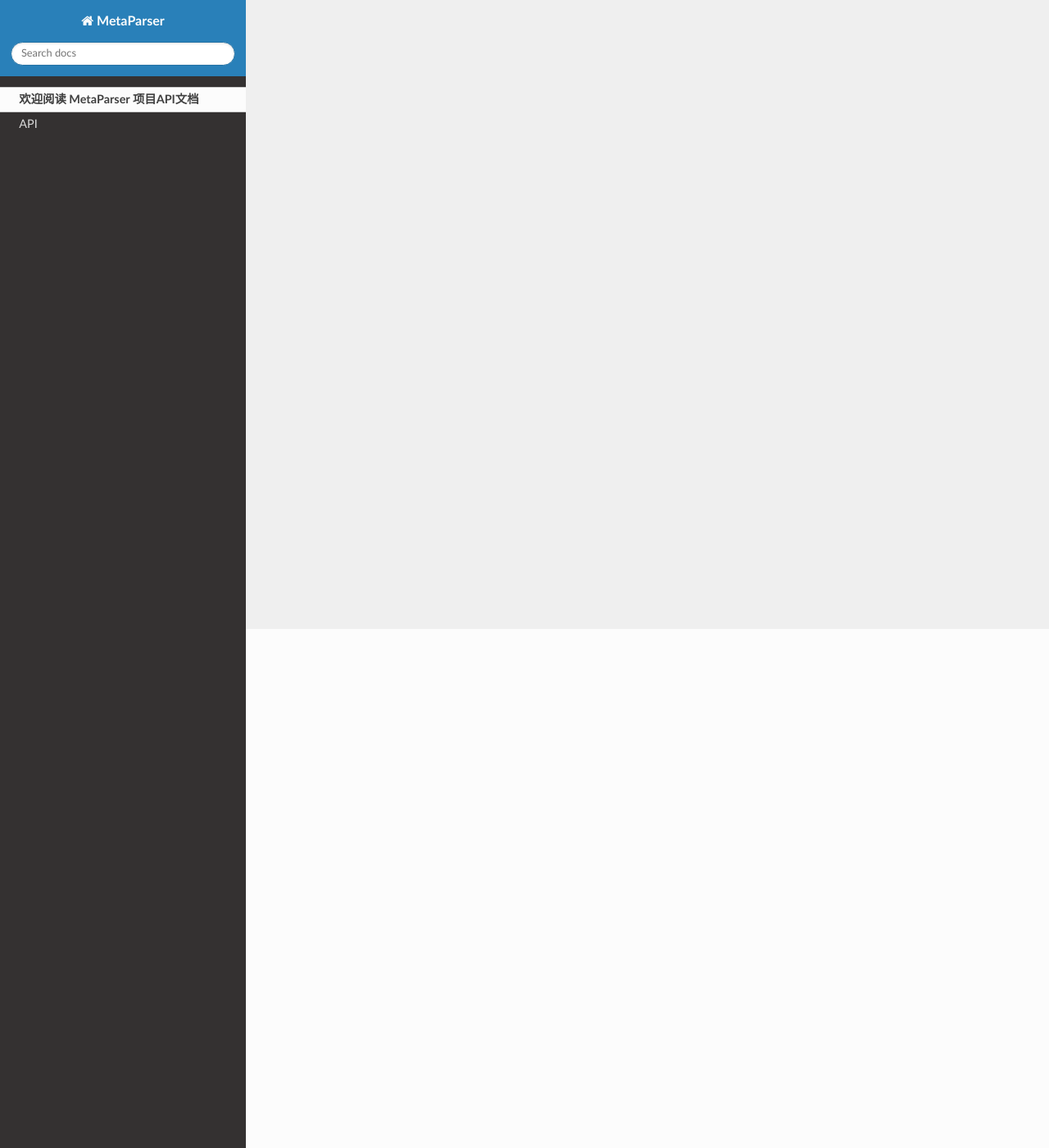
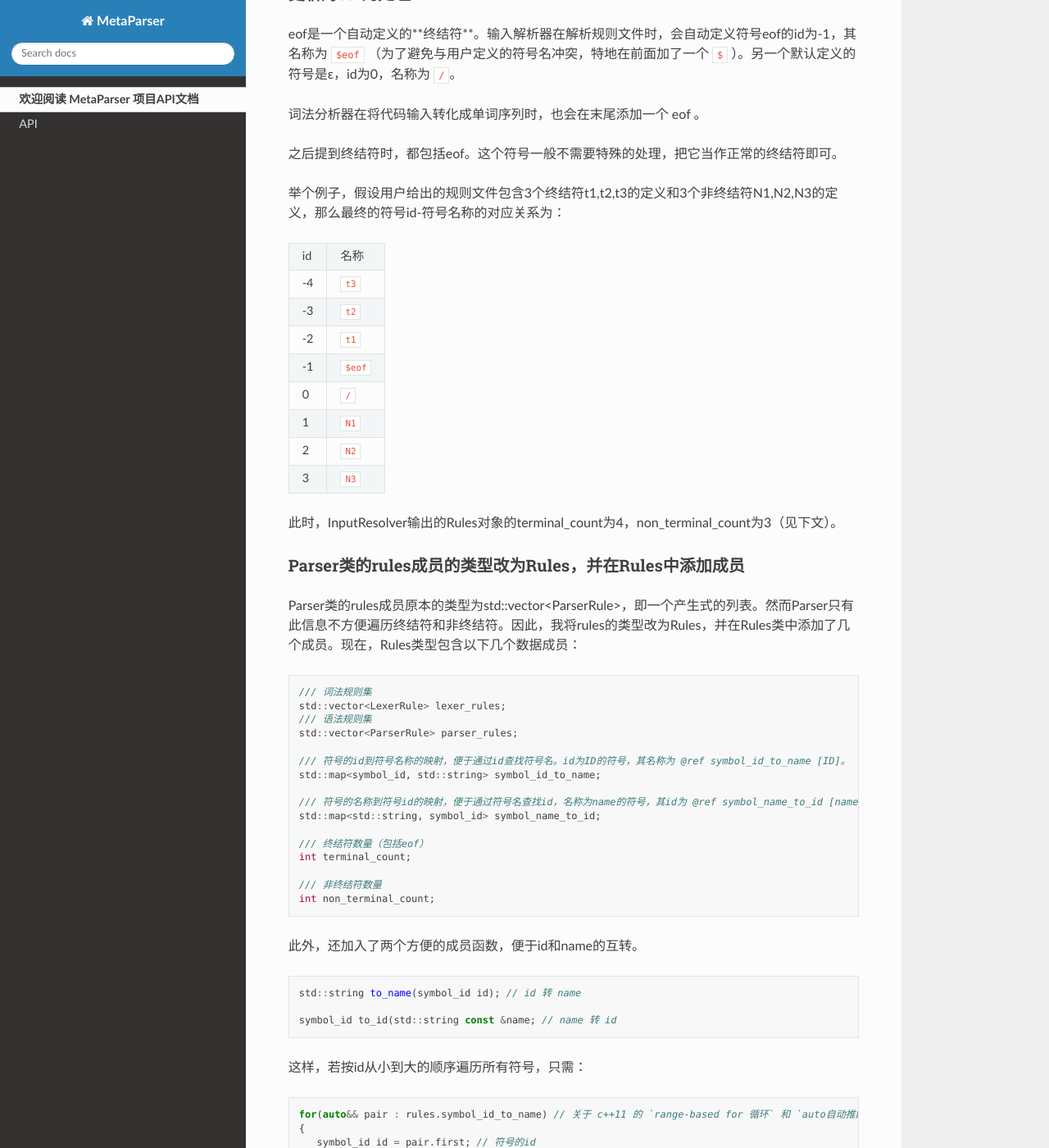
Before and after one commit to Binary-Song/MetaParser, a Sphinx documentation site: the page built from docs/index.rst, in a window 1280 px wide and 1400 px high, scrolled down 633 px. Shown: the whole window at 82% size. Built offline with Sphinx 7.4.7 and the Read the Docs theme 2.0.0, drawn with Linux system fonts in a browser that asks for light colours; some of the changed text lies outside the part shown.

Commit message:
注释和文档更新

```diff
--- a/docs/api/rules.rst
+++ b/docs/api/rules.rst
@@ -13,4 +13,5 @@
 
 id的绝对值越小，表示符号越先被定义。对于终结符EOF， InputFileResolver 会在解析规则文件前，自动定义EOF（“文件结束”）符号。 Lexer 会在词法分析时自动将它加入到单词序列末尾，因此 **-1是EOF的id** 。对于非终结符“起始符号”， InputFileResolver 规定第一条产生式的左部是起始符号，且一个语言至少有一条产生式，因此 **1是起始符号的id** 。
 
+.. Rules:
 .. doxygenfile:: rules.hpp
--- a/docs/index.rst
+++ b/docs/index.rst
@@ -14,3 +14,118 @@
 
    self
    api/index
+
+2021.5.1 更新日志
+^^^^^^^^^^^^^^^
+
+目前求FOLLOW集的函数我已经写完，然而gitee上还没有看到大家的贡献记录。凭我一人之力无法完成整个项目，也无法代大家完成答辩，所以还请大家加快进度。
+
+为了帮助大家完成各自的任务，我再次丰富完善了本文档和代码注释，并更新了语法分析器类的API，使之包含更多必要的信息来求各种集合。如果不知道follow
+
+更新对eof的处理
+#############
+
+eof是一个自动定义的**终结符**。输入解析器在解析规则文件时，会自动定义符号eof的id为-1，其名称为 ``$eof`` （为了避免与用户定义的符号名冲突，特地在前面加了一个 ``$``  ）。另一个默认定义的符号是ε，id为0，名称为 ``/``。
+
+词法分析器在将代码输入转化成单词序列时，也会在末尾添加一个 eof 。
+
+之后提到终结符时，都包括eof。这个符号一般不需要特殊的处理，把它当作正常的终结符即可。
+
+举个例子，假设用户给出的规则文件包含3个终结符t1,t2,t3的定义和3个非终结符N1,N2,N3的定义，那么最终的符号id-符号名称的对应关系为：
+
+== ==
+id 名称
+-- --
+-4 ``t3``
+-3 ``t2``
+-2 ``t1``
+-1 ``$eof``
+0  ``/``
+1  ``N1``
+2  ``N2``
+3  ``N3``
+== ==
+
+此时，InputResolver输出的Rules对象的terminal_count为4，non_terminal_count为3（见下文）。
+
+Parser类的rules成员的类型改为Rules，并在Rules中添加成员
+################################################
+
+Parser类的rules成员原本的类型为std::vector<ParserRule>，即一个产生式的列表。然而Parser只有此信息不方便遍历终结符和非终结符。因此，我将rules的类型改为Rules，并在Rules类中添加了几个成员。现在，Rules类型包含以下几个数据成员：
+
+.. code-block:: cpp
+
+   /// 词法规则集
+   std::vector<LexerRule> lexer_rules;
+   /// 语法规则集
+   std::vector<ParserRule> parser_rules;
+
+   /// 符号的id到符号名称的映射，便于通过id查找符号名。id为ID的符号，其名称为 @ref symbol_id_to_name [ID]。
+   std::map<symbol_id, std::string> symbol_id_to_name;
+
+   /// 符号的名称到符号id的映射，便于通过符号名查找id，名称为name的符号，其id为 @ref symbol_name_to_id [name]。
+   std::map<std::string, symbol_id> symbol_name_to_id;
+
+   /// 终结符数量（包括eof）
+   int terminal_count;
+
+   /// 非终结符数量
+   int non_terminal_count;
+
+此外，还加入了两个方便的成员函数，便于id和name的互转。
+
+.. code-block:: cpp
+
+   std::string to_name(symbol_id id); // id 转 name
+
+   symbol_id to_id(std::string const &name; // name 转 id
+
+这样，若按id从小到大的顺序遍历所有符号，只需：
+
+.. code-block:: cpp
+
+   for(auto&& pair : rules.symbol_id_to_name) // 关于 c++11 的 `range-based for 循环` 和 `auto自动推断类型`，请参看百度。
+   {
+      symbol_id id = pair.first; // 符号的id
+      std::string name = pair.second; // 符号的名称
+      ...
+   }
+
+即可。
+
+若要遍历所有终结符（包括eof），可以用以下代码：
+
+.. code-block:: cpp
+
+   for(int i = - rules.terminal_count ; i <= -1; i++) // i ∈ [-terminal_count, -1]
+   {
+      symbol_id id = i; // 符号的id
+      std::string name = rules.to_name(id); // 符号的名称
+   }
+
+若要遍历所有非终结符，可以用以下代码：
+
+.. code-block:: cpp
+
+   for(int i = 1 ; i <= rules.non_terminal_count ; i++) // i ∈ [1, non_terminal_count]
+   {
+      symbol_id id = i; // 符号的id
+      std::string name = rules.to_name(id); // 符号的名称
+   }
+
+
+更新对empty_derivings和first_set的定义
+###################################
+
+为了加速后续处理，对empty_derivings和first_set进行了合理的拓展定义。现在定义 **每一个符号，包括终结符、非终结符和ε，都要定义empty_derivings和first_set** ，具体的定义可以参看“语法分析器”栏目，这里简述如下：
+
+针对empty_derivings：
+
+   - 约定终结符 **不能** 推出空（i<0 蕴含 empty_derivings[i]=0）； ε **能** 推出空（empty_derivings[0]=1）。
+   - 非终结符的定义不变。
+
+针对first_set：
+
+   - 约定 ε 的FIRST集合是 {ε}（first_set[0]={0}）。
+   - 终结符 t 的FIRST集合是 {t} （i<0 蕴含 first_set[i]={i}）。
+   - 非终结符 t 的FIRST集合定义不变。
```
Also changed, not shown: other parts of docs/api/rules.rst (+1 -1 lines), other parts of docs/index.rst (+3 -3 lines), 4 other files.
